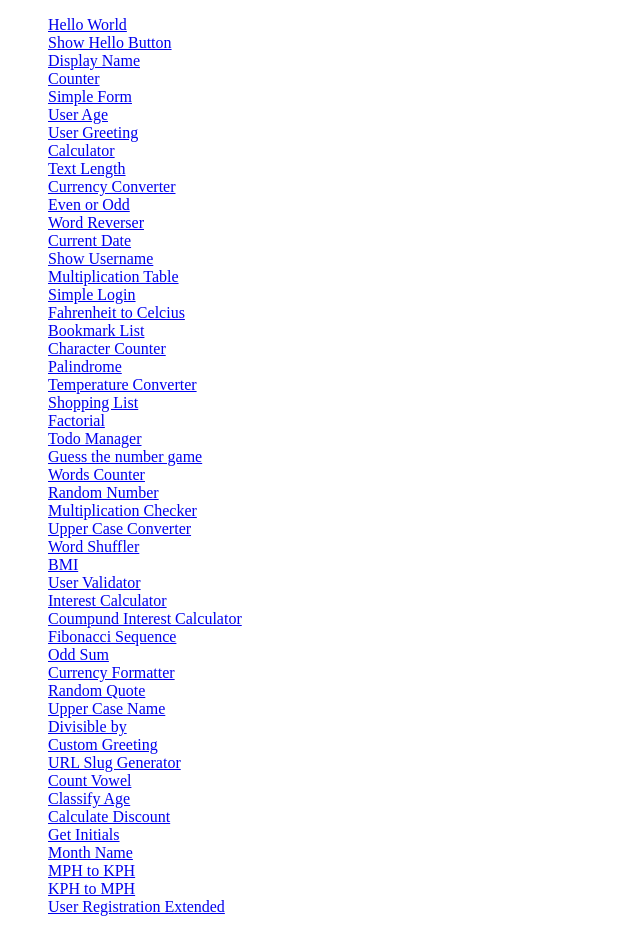
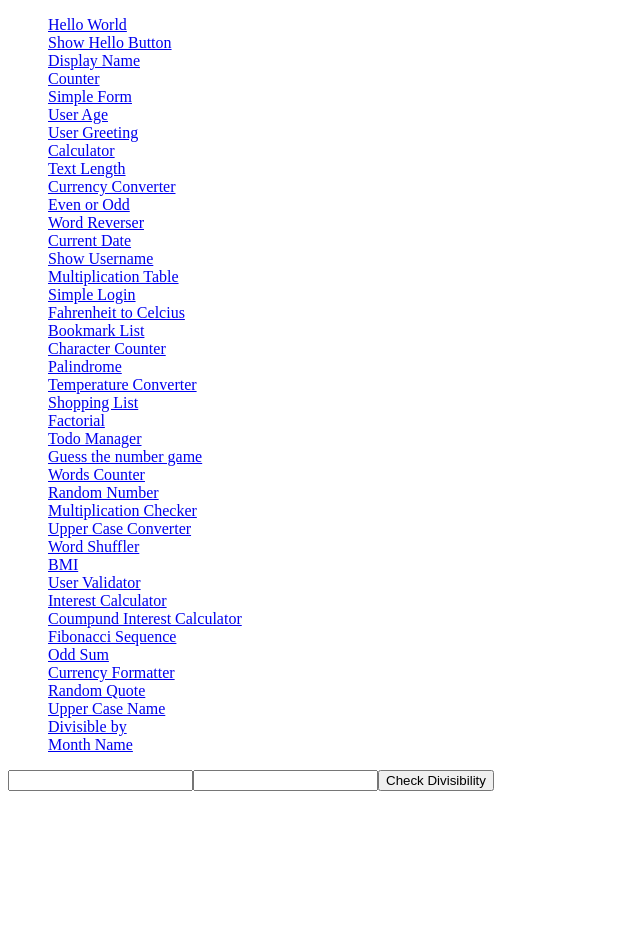
Before and after one commit to HaileySnow/AngularComponentsAct8, an Angular app: page /divisible-by in a window 1280 px wide. Shown: the top 930 px of the page, without its empty margins (0-640 px from the left). After the commit the page ends 812 px from the top, so only its background shows below. Built offline with nearby package versions, Linux system fonts and the light colour scheme.

Commit message:
monthnamefindercomponent41

```diff
--- a/src/app/app.component.html
+++ b/src/app/app.component.html
@@ -41,16 +41,7 @@
       <li><a routerLink="/randomquotes">Random Quote</a></li>
       <li><a routerLink="/uppercase-name">Upper Case Name</a></li>
       <li><a routerLink="/divisible-by">Divisible by</a></li>
-      <li><a routerLink="/cust-greet">Custom Greeting</a></li>
-      <li><a routerLink="/slug">URL Slug Generator</a></li>
-      <li><a routerLink="/count-vowel">Count Vowel</a></li>
-      <li><a routerLink="/classify-age">Classify Age</a></li>
-      <li><a routerLink="/calculate-discount">Calculate Discount</a></li>
-      <li><a routerLink="/get-initials">Get Initials</a></li>
       <li><a routerLink="/month-name">Month Name</a></li>
-      <li><a routerLink="/mph-to-kph">MPH to KPH</a></li>
-      <li><a routerLink="/kph-to-mph">KPH to MPH</a></li>
-      <li><a routerLink="/registration-extended">User Registration Extended</a></li>
 
     </ul>
   </nav>
--- a/src/app/app.routes.ts
+++ b/src/app/app.routes.ts
@@ -40,6 +40,7 @@ import { CurrencyformatterComponent } from './currencyformatter/currencyformatte
 import { RandomquotedisplayComponent } from './randomquotedisplay/randomquotedisplay.component';
 import { UppercasegreetingComponent } from './uppercasegreeting/uppercasegreeting.component';
 import { DivisiblecheckerComponent } from './divisiblechecker/divisiblechecker.component';
+import { MonthnamefinderComponent } from './monthnamefinder/monthnamefinder.component';
 
 
 
@@ -245,6 +246,11 @@ export const routes: Routes = [
     title: 'Component #40: Divisible By',
     component: DivisiblecheckerComponent,
     path: 'divisible-by',
+},
+{
+    title: 'Component #47: Month Names',
+    component: MonthnamefinderComponent,
+    path: 'month-name',
 
 
 }]
--- /dev/null
+++ b/src/app/monthnamefinder/monthnamefinder.component.html
@@ -0,0 +1,5 @@
+<input
+	type="number"
+	#monthNum />
+<button (click)="getMonthName()">Get month name</button>
+<h1>{{ Result }}</h1>
--- /dev/null
+++ b/src/app/monthnamefinder/monthnamefinder.component.ts
@@ -0,0 +1,33 @@
+import { Component, ElementRef, ViewChild } from '@angular/core';
+
+@Component({
+  selector: 'app-monthnamefinder',
+  standalone: true,
+  imports: [],
+  templateUrl: './monthnamefinder.component.html',
+  styleUrl: './monthnamefinder.component.css'
+})
+export class MonthnamefinderComponent {
+
+  @ViewChild('monthNum') monthNum!: ElementRef;
+	Result = '';
+
+	getMonthName(): void {
+		const months = [
+			'January',
+			'February',
+			'March',
+			'April',
+			'May',
+			'June',
+			'July',
+			'August',
+			'September',
+			'October',
+			'November',
+			'December',
+		];
+		this.Result = months[Number(this.monthNum.nativeElement.value) - 1];
+	}
+
+  }
```
Also changed, not shown: src/app/monthnamefinder/monthnamefinder.component.css (added).
